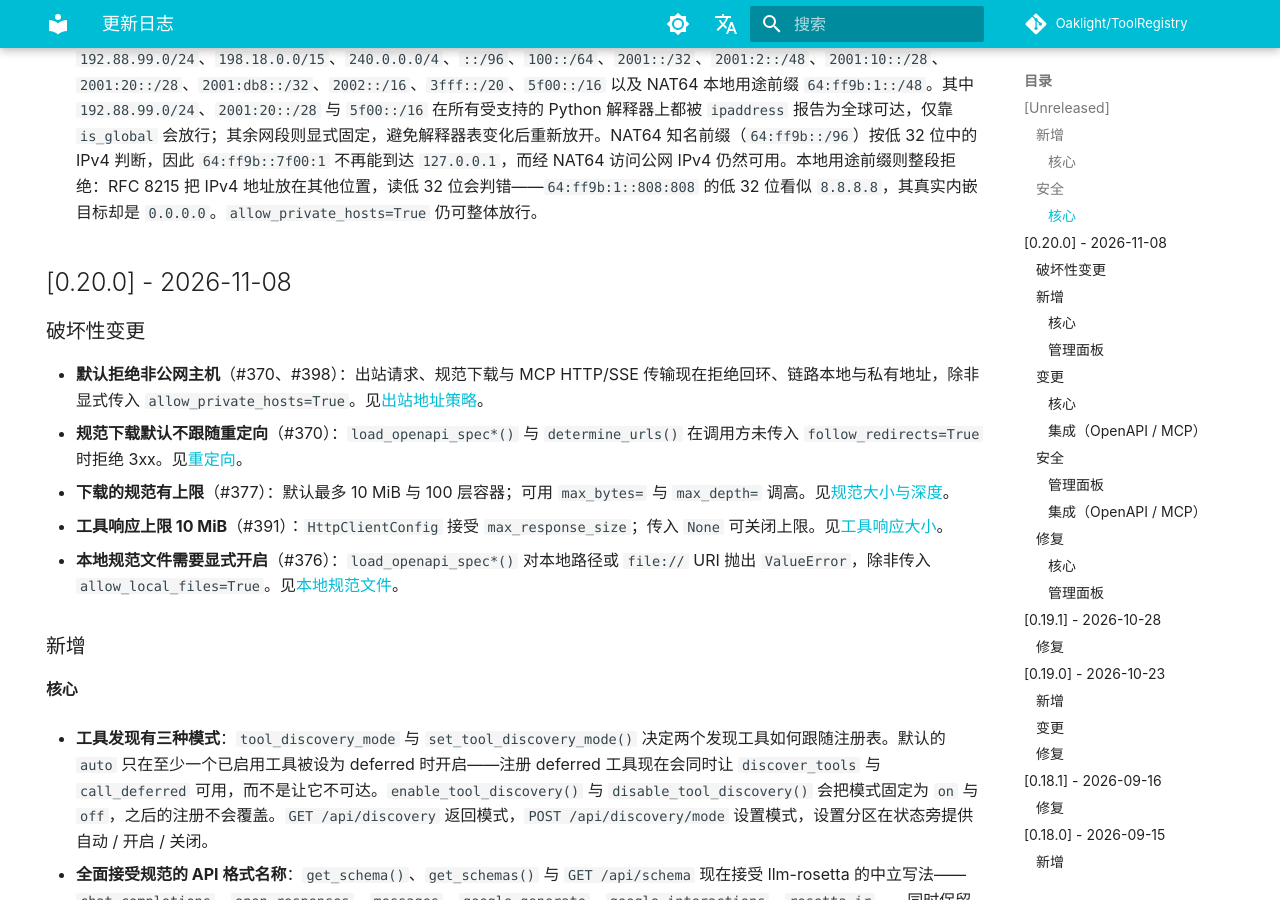
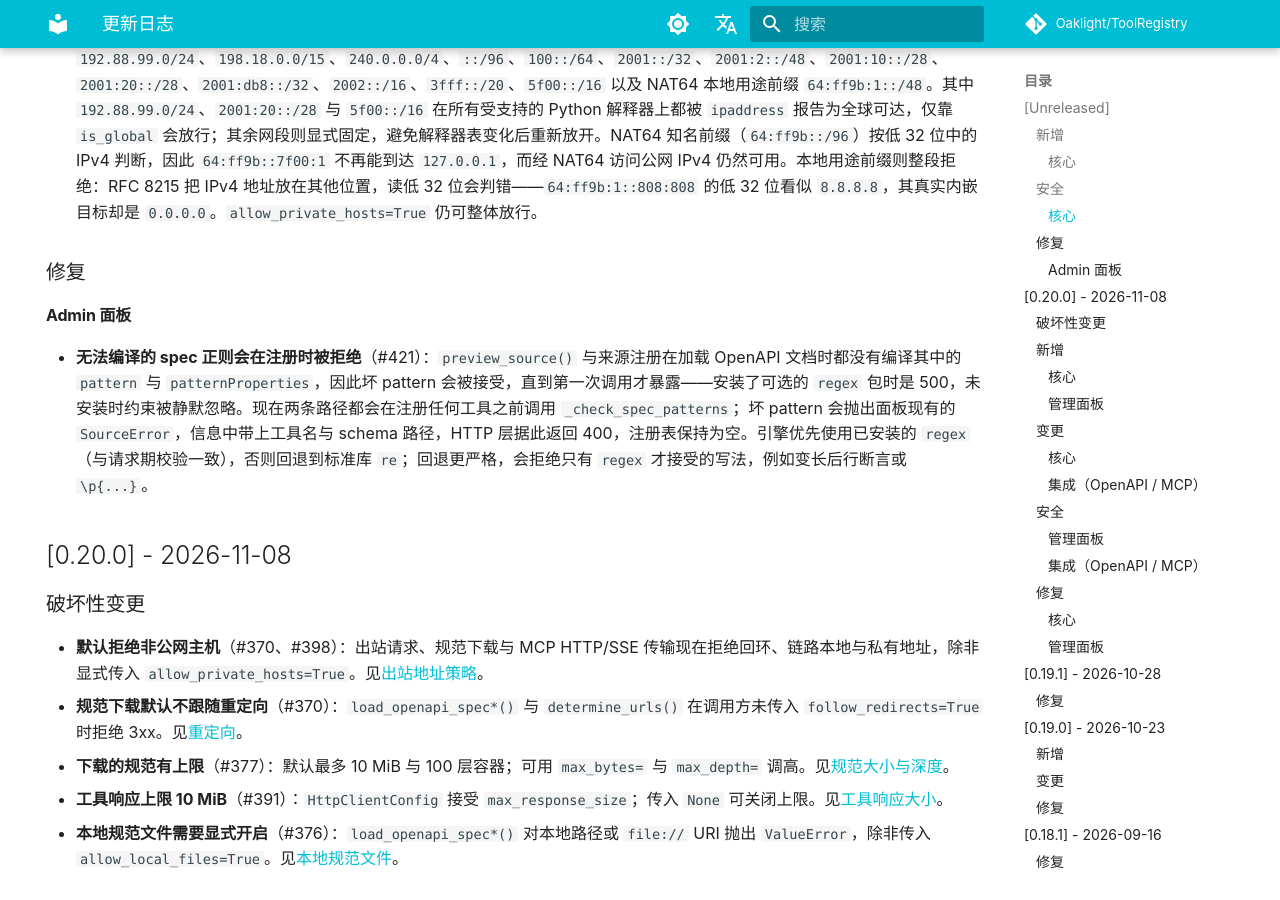
Before and after one commit to Oaklight/ToolRegistry, an MkDocs documentation site: the page built from docs/changelog.md, in a window 1280 px wide and 900 px high, scrolled down 675 px. Built offline with MkDocs 1.6.1 and Material for MkDocs 9.7.7, drawn with Linux system fonts in a browser that asks for light colours; some web fonts are replaced; comment, search, counter and statistics services are not loaded.

Commit message:
docs(changelog): 注册时拒绝无法编译的 spec 正则（#421）

```diff
--- a/docs/changelog.md
+++ b/docs/changelog.md
@@ -27,6 +27,12 @@ hide:
 #### 核心
 
 - **特殊用途网段改为显式拒绝**（#425，比 0.20.0 更严格）：在 `is_global` 白名单之外，策略现在拒绝 `192.0.0.0/24`、`192.88.99.0/24`、`198.18.0.0/15`、`240.0.0.0/4`、`::/96`、`100::/64`、`2001::/32`、`2001:2::/48`、`2001:10::/28`、`2001:20::/28`、`2001:db8::/32`、`2002::/16`、`3fff::/20`、`5f00::/16` 以及 NAT64 本地用途前缀 `64:ff9b:1::/48`。其中 `192.88.99.0/24`、`2001:20::/28` 与 `5f00::/16` 在所有受支持的 Python 解释器上都被 `ipaddress` 报告为全球可达，仅靠 `is_global` 会放行；其余网段则显式固定，避免解释器表变化后重新放开。NAT64 知名前缀（`64:ff9b::/96`）按低 32 位中的 IPv4 判断，因此 `64:ff9b::7f00:1` 不再能到达 `127.0.0.1`，而经 NAT64 访问公网 IPv4 仍然可用。本地用途前缀则整段拒绝：RFC 8215 把 IPv4 地址放在其他位置，读低 32 位会判错——`64:ff9b:1::808:808` 的低 32 位看似 `8.8.8.8`，其真实内嵌目标却是 `0.0.0.0`。`allow_private_hosts=True` 仍可整体放行。
+
+### 修复
+
+#### Admin 面板
+
+- **无法编译的 spec 正则会在注册时被拒绝**（#421）：`preview_source()` 与来源注册在加载 OpenAPI 文档时都没有编译其中的 `pattern` 与 `patternProperties`，因此坏 pattern 会被接受，直到第一次调用才暴露——安装了可选的 `regex` 包时是 500，未安装时约束被静默忽略。现在两条路径都会在注册任何工具之前调用 `_check_spec_patterns`；坏 pattern 会抛出面板现有的 `SourceError`，信息中带上工具名与 schema 路径，HTTP 层据此返回 400，注册表保持为空。引擎优先使用已安装的 `regex`（与请求期校验一致），否则回退到标准库 `re`；回退更严格，会拒绝只有 `regex` 才接受的写法，例如变长后行断言或 `\p{...}`。
 
 ## [0.20.0] - 2026-11-08
 
```
